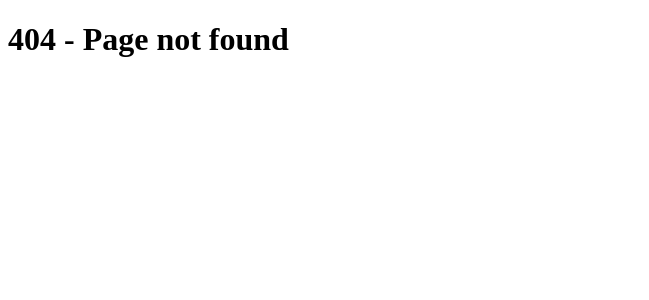
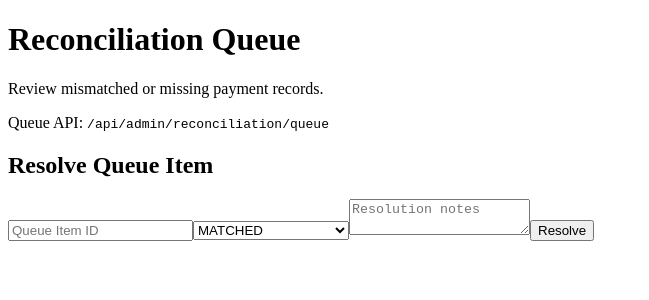
Before and after one commit to Teamtrue/luxury-members, a Next.js app in the folder luxury-members-next/: page /admin/reconciliation in a window 1280 px wide. Before the commit this address had no page. Shown: the top 300 px of the page, without its empty margins (0-649 px from the left). Built offline with nearby package versions, Linux system fonts and the light colour scheme.

Commit message:
Add admin reconciliation dashboard page

```diff
--- /dev/null
+++ b/luxury-members-next/app/admin/reconciliation/page.tsx
@@ -0,0 +1,24 @@
+export default function AdminReconciliationPage() {
+  return (
+    <main>
+      <h1>Reconciliation Queue</h1>
+      <p>Review mismatched or missing payment records.</p>
+      <p>Queue API: <code>/api/admin/reconciliation/queue</code></p>
+
+      <section>
+        <h2>Resolve Queue Item</h2>
+        <form method="post" action="/api/admin/reconciliation/resolve">
+          <input name="id" type="number" min={1} placeholder="Queue Item ID" required />
+          <select name="status" defaultValue="MATCHED">
+            <option value="MATCHED">MATCHED</option>
+            <option value="MISMATCHED">MISMATCHED</option>
+            <option value="MISSING_PROVIDER">MISSING_PROVIDER</option>
+            <option value="MISSING_INTERNAL">MISSING_INTERNAL</option>
+          </select>
+          <textarea name="notes" placeholder="Resolution notes" />
+          <button type="submit">Resolve</button>
+        </form>
+      </section>
+    </main>
+  );
+}
```
